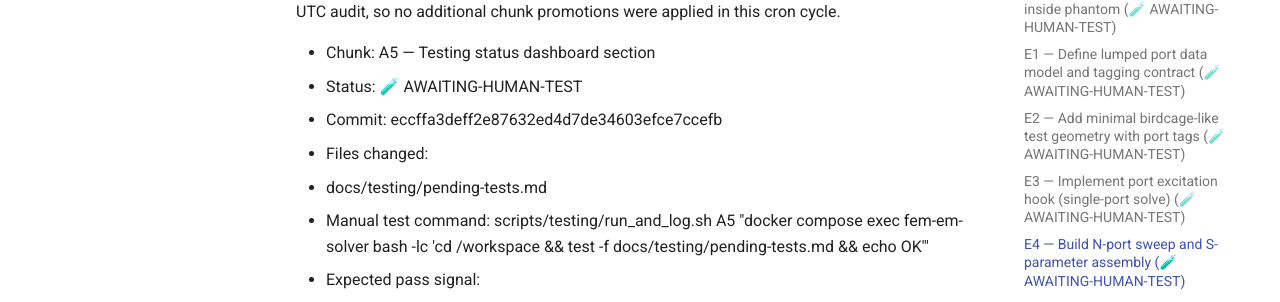
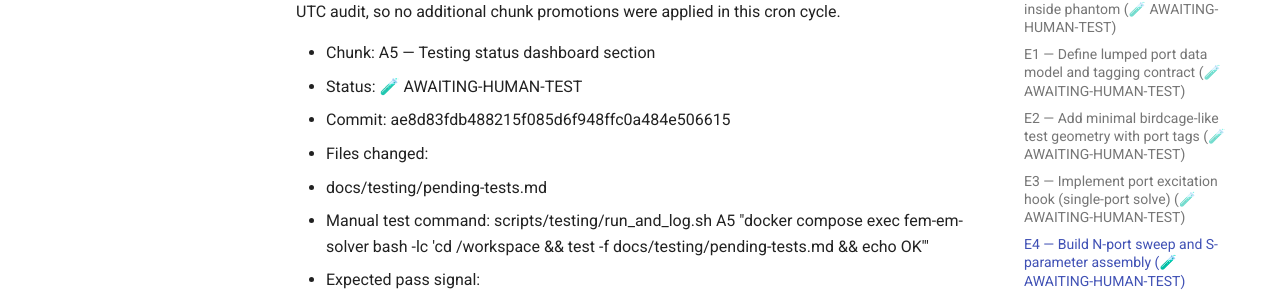
Before and after one commit to awarru/fem-em-solver, an MkDocs documentation site: the page built from docs/testing/pending-tests.md, in a window 1280 px wide and 900 px high, scrolled down 36093 px. Shown: the part 379-681 px from the top of the window. Built offline with MkDocs 1.6.1 and Material for MkDocs 9.7.7, drawn with Linux system fonts in a browser that asks for light colours; comment, search, counter and statistics services are not loaded.

Commit message:
docs(testing): correct A5 commit hash reference

```diff
--- a/docs/testing/pending-tests.md
+++ b/docs/testing/pending-tests.md
@@ -955,7 +955,7 @@ Dashboard audit note (2026-03-21 17:00 UTC): reviewed `docs/testing/test-results
 
 - Chunk: A5 — Testing status dashboard section
 - Status: 🧪 AWAITING-HUMAN-TEST
-- Commit: eccffa3deff2e87632ed4d7de34603efce7ccefb
+- Commit: ae8d83fdb488215f085d6f948ffc0a484e506615
 - Files changed:
   - docs/testing/pending-tests.md
 - Manual test command: scripts/testing/run_and_log.sh A5 "docker compose exec fem-em-solver bash -lc 'cd /workspace && test -f docs/testing/pending-tests.md && echo OK'"
```
